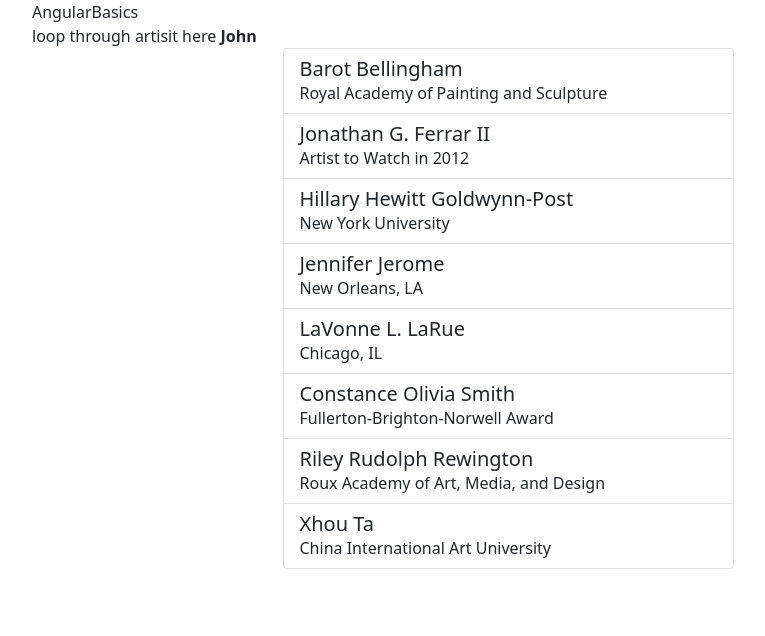
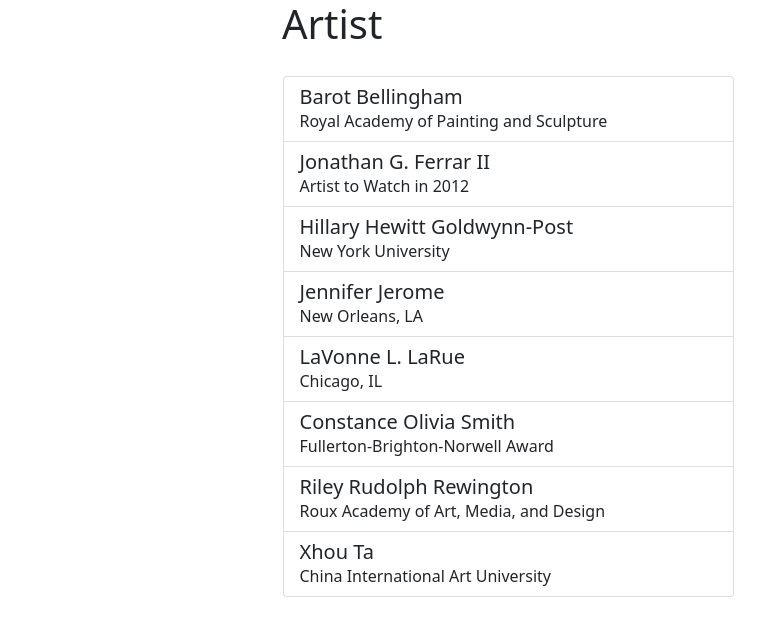
Before and after one commit to Johnnasimba/angularbasics, an Angular app: page / in a window 1280 px wide. Shown: the top 636 px of the page, without its empty margins (62-827 px from the left). Built offline with nearby package versions, Linux system fonts and the light colour scheme.

Commit message:
Updating the header

```diff
--- a/src/app/app.component.css
+++ b/src/app/app.component.css
@@ -0,0 +1,3 @@
+.list-group-item:first-child {
+margin-top: 20px;
+}
--- a/src/app/app.component.html
+++ b/src/app/app.component.html
@@ -3,14 +3,10 @@
 </style>
 
 
-<div class="container ">
-AngularBasics
+<div class="container">
+<h1 style="margin-left:250px;">Artist</h1>
 
-<div></div>loop through artisit here
- <strong> {{query }}</strong>
-
-
- <div class="position-absolute container" style="left: 0; z-index:10">
+ <div class="position-absolute container"       style="left: 0; z-index:10 ">
     <div class="row justify-content-center">
         <div class="col-sm-10 col-md-8 col-lg-6 col-xl-5">
         <div class="list-group">
```
Lines whose indentation alone changed are shown as unchanged.
